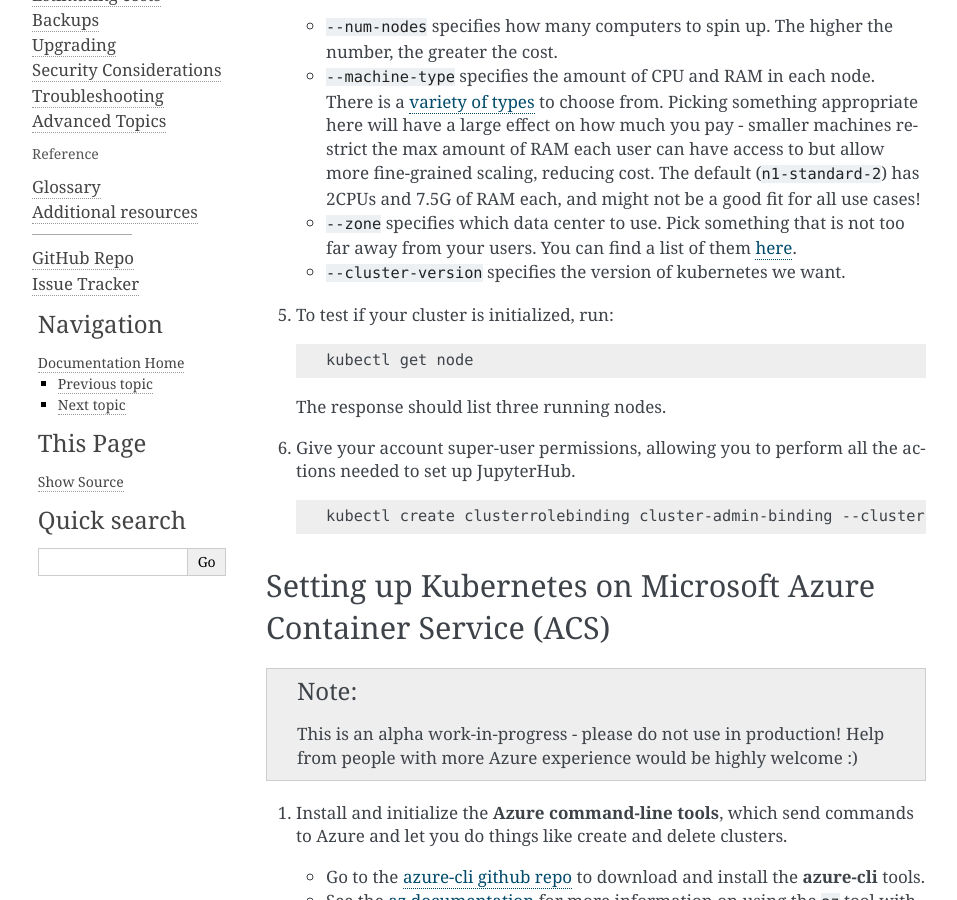
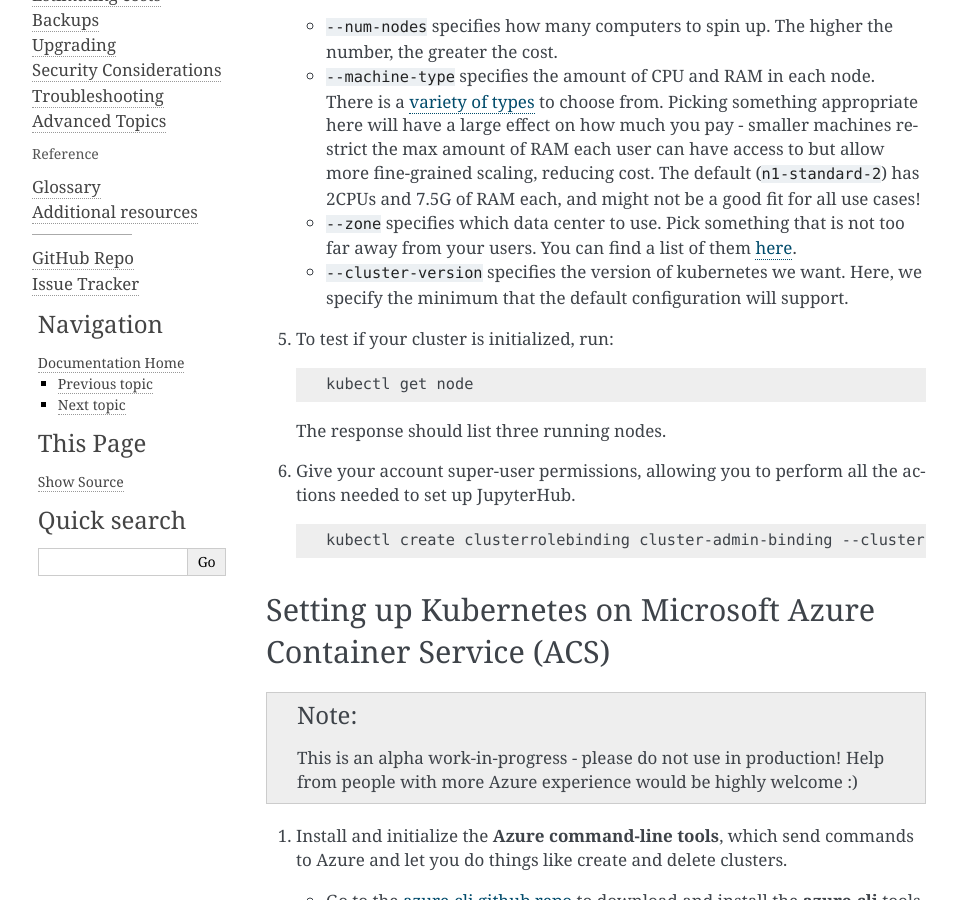
Before and after one commit to jupyterhub/zero-to-jupyterhub-k8s, a Sphinx documentation site: the page built from doc/source/create-k8s-cluster.rst, in a window 1280 px wide and 900 px high, scrolled down 1457 px. Shown: the whole window, without its empty margins (154-1111 px from the left). Built offline with Sphinx 7.4.7, drawn with Linux system fonts in a browser that asks for light colours.

Commit message:
Explain why we want to explicitly specify the GKE version
It's because the RBAC objects we use are compatible only with 1.8+

```diff
--- a/doc/source/create-k8s-cluster.rst
+++ b/doc/source/create-k8s-cluster.rst
@@ -79,7 +79,8 @@
      be a good fit for all use cases!
    * ``--zone`` specifies which data center to use. Pick something that is not
      too far away from your users. You can find a list of them `here <https://cloud.google.com/compute/docs/regions-zones/regions-zones#available>`_.
-   * ``--cluster-version`` specifies the version of kubernetes we want.
+   * ``--cluster-version`` specifies the version of kubernetes we want. Here,
+     we specify the minimum that the default configuration will support.
 
 5. To test if your cluster is initialized, run:
 
```
